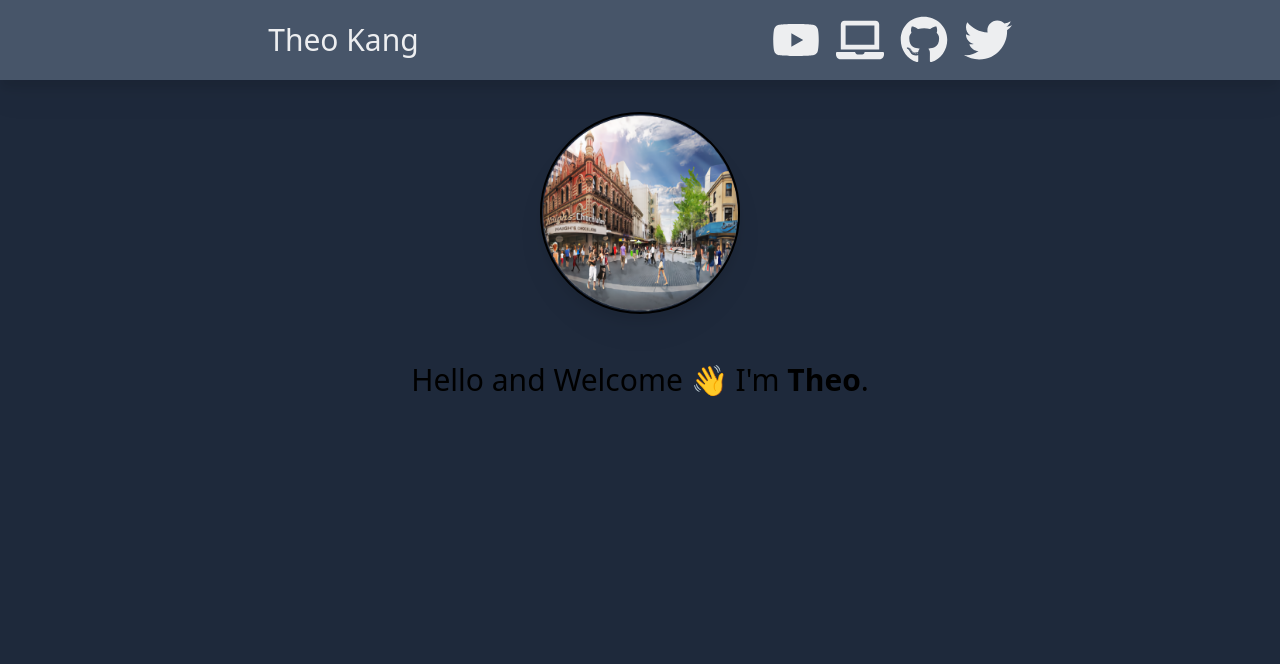
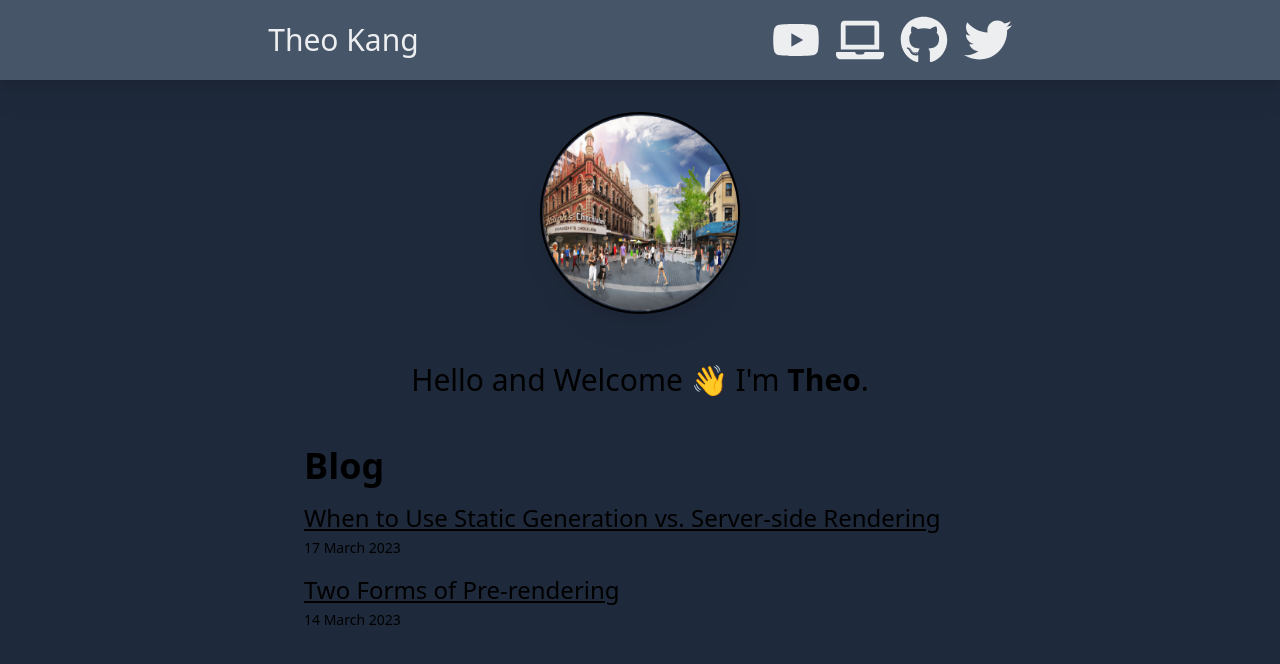
Before and after one commit to kang-theo/next.js-website, a Next.js app: page / in a window 1280 px wide. Shown: the top 664 px of the page. Built offline with nearby package versions, Linux system fonts and the light colour scheme.

Commit message:
Get posts from blogposts and show post list

```diff
--- /dev/null
+++ b/app/components/ListItem.tsx
@@ -0,0 +1,19 @@
+import Link from "next/link"
+import getFormattedDate from "@/lib/getFormattedDate"
+
+type Props = {
+  post: BlogPost
+}
+
+export default function ListItem({ post }: Props) {
+  const { id, title, date } = post
+  const formattedDate = getFormattedDate(date)
+
+  return (
+    <li className="mt-4 text-2xl dark:text-white/90">
+      <Link className="underline hover:text-black/70 dark:hover:text-white" href={`/posts/${id}`}>{title}</Link>
+      <br />
+      <p className="text-sm mt-1">{formattedDate}</p>
+    </li>
+  )
+}
--- /dev/null
+++ b/app/components/Posts.tsx
@@ -0,0 +1,18 @@
+import { getSortedPostsData } from "@/lib/posts"
+import ListItem from "./ListItem"
+
+export default function Posts() {
+  const posts = getSortedPostsData()
+
+  return (
+    <section className="mt-6 mx-auto max-w-2xl">
+      <h2 className="text-4xl font-bold dark:text-white/90">Blog</h2>
+      <ul className="w-full">
+        {posts.map(post => (
+          // JSON.stringify(post)
+          <ListItem key={post.id} post={post} />
+        ))}
+      </ul>
+    </section>
+  )
+}
--- a/app/page.tsx
+++ b/app/page.tsx
@@ -1,3 +1,4 @@
+import Posts from "./components/Posts";
 
 export default function Home() {
   return (
@@ -8,7 +9,7 @@
           I&apos;m <span className="font-bold">Theo</span>.
         </span>
       </p>
-      {/* <Posts /> */}
+      <Posts />
     </main>
   );
 }
--- /dev/null
+++ b/blogposts/pre-rendering.md
@@ -0,0 +1,11 @@
+---
+title: 'Two Forms of Pre-rendering'
+date: '2023-03-14'
+---
+
+Next.js has two forms of pre-rendering: **Static Generation** and **Server-side Rendering**. The difference is in **when** it generates the HTML for a page.
+
+- **Static Generation** is the pre-rendering method that generates the HTML at **build time**. The pre-rendered HTML is then _reused_ on each request.
+- **Server-side Rendering** is the pre-rendering method that generates the HTML on **each request**.
+
+Importantly, Next.js lets you **choose** which pre-rendering form to use for each page. You can create a "hybrid" Next.js app by using Static Generation for most pages and using Server-side Rendering for others.
--- /dev/null
+++ b/blogposts/ssg-ssr.md
@@ -0,0 +1,19 @@
+---
+title: 'When to Use Static Generation vs. Server-side Rendering'
+date: '2023-03-17'
+---
+
+We recommend using **Static Generation** (with and without data) whenever possible because your page can be built once and served by CDN, which makes it much faster than having a server render the page on every request.
+
+You can use Static Generation for many types of pages, including:
+
+- Marketing pages
+- Blog posts
+- E-commerce product listings
+- Help and documentation
+
+You should ask yourself: "Can I pre-render this page **ahead** of a user's request?" If the answer is yes, then you should choose Static Generation.
+
+On the other hand, Static Generation is **not** a good idea if you cannot pre-render a page ahead of a user's request. Maybe your page shows frequently updated data, and the page content changes on every request.
+
+In that case, you can use **Server-Side Rendering**. It will be slower, but the pre-rendered page will always be up-to-date. Or you can skip pre-rendering and use client-side JavaScript to populate data.
--- /dev/null
+++ b/lib/getFormattedDate.tsx
@@ -0,0 +1,3 @@
+export default function getFormattedDate(dateString: string): string {
+  return new Intl.DateTimeFormat('en-AU', { dateStyle: 'long' }).format(new Date(dateString))
+}
--- /dev/null
+++ b/lib/posts.tsx
@@ -0,0 +1,32 @@
+import fs from 'fs'
+import path from 'path'
+import matter from 'gray-matter'
+
+const postsDirectory = path.join(process.cwd(), 'blogposts')
+
+export function getSortedPostsData() {
+  // Get file names under /posts
+  const fileNames = fs.readdirSync(postsDirectory);
+  const allPostsData = fileNames.map((fileName) => {
+    // Remove ".md" from file name to get id
+    const id = fileName.replace(/\.md$/, '');
+
+    // Read markdown file as string
+    const fullPath = path.join(postsDirectory, fileName);
+    const fileContents = fs.readFileSync(fullPath, 'utf8');
+
+    // Use gray-matter to parse the post metadata section
+    const matterResult = matter(fileContents);
+
+    const blogPost: BlogPost = {
+      id,
+      title: matterResult.data.title,
+      date: matterResult.data.date,
+    }
+
+    // Combine the data with the id
+    return blogPost
+  });
+  // Sort posts by date
+  return allPostsData.sort((a, b) => a.date < b.date ? 1 : -1);
+}
--- a/package.json
+++ b/package.json
@@ -10,6 +10,7 @@
   },
   "dependencies": {
     "@fortawesome/free-solid-svg-icons": "^6.5.1",
+    "gray-matter": "^4.0.3",
     "next": "14.1.3",
     "react": "^18",
     "react-dom": "^18",
```
Also changed, not shown: types.d.ts (+7 -0 lines), 1 other file (tests, documents, lock files or other folders).
